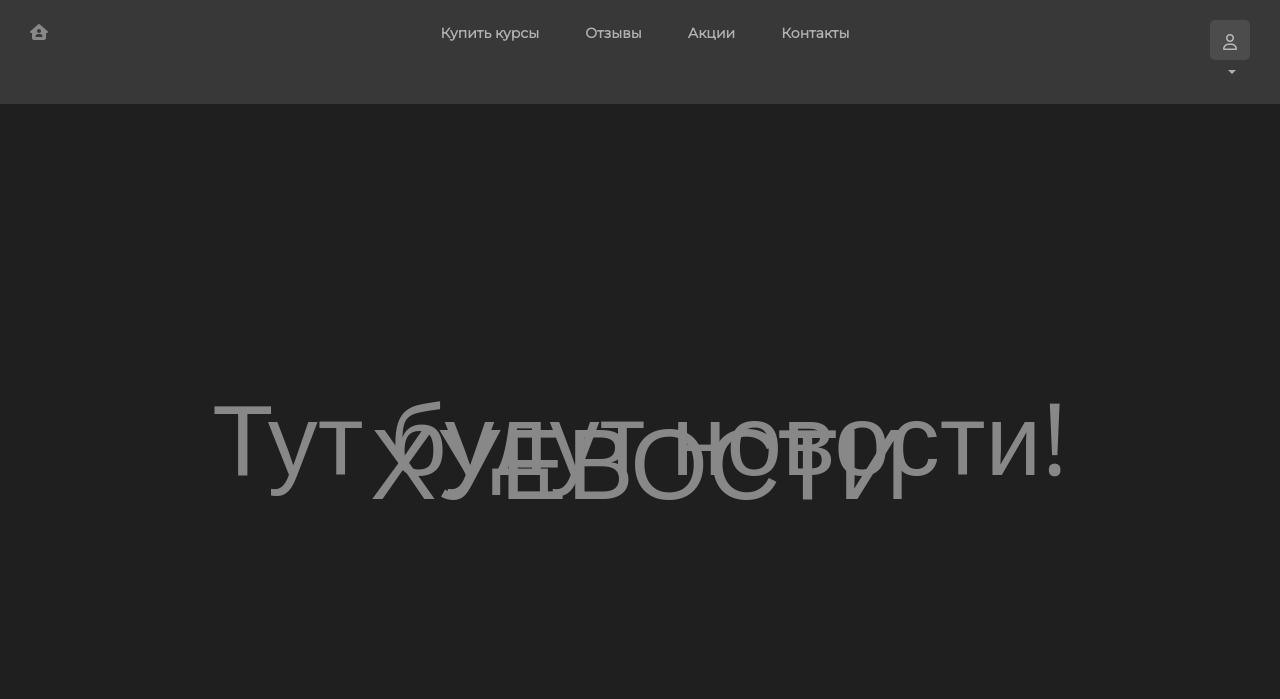
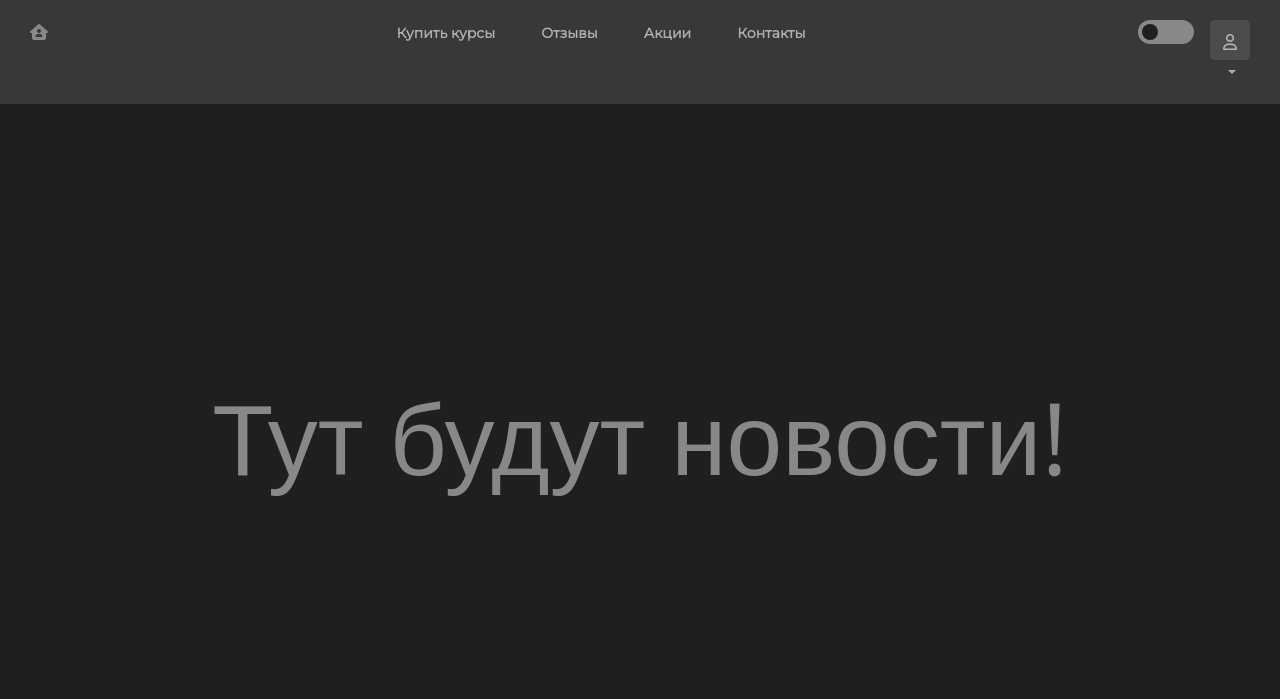
Before and after one commit to Dinol4ik/backend_paltform, a Django app: page / in a window 1280 px wide. Shown: the top 699 px of the page. Run offline with Django 4.2, Linux system fonts and the light colour scheme; data comes from the database, SQL or seed files in the repository.

Commit message:
переключатель работает, цвета не очень(version 1)

```diff
--- /dev/null
+++ b/static/main/js.js
@@ -0,0 +1,58 @@
+// dark - light switcher
+
+const block = document.getElementsByClassName('dark-light-switch')
+const switcher = document.getElementsByClassName('switcher');
+let count_clicker = 0;
+
+//
+// Анимации туда-сюда
+//
+
+const keyframes_right = [
+  { left: '.25em', backgroundColor: 'black'},
+  { left: '2.25em', backgroundColor: 'white'}
+];
+
+const keyframes_left = [
+  { left: '2.25em', backgroundColor: 'white'},
+  { left: '.25em', backgroundColor: 'black' }
+];
+
+//
+// Тайминги
+//
+
+const animate_timing = {
+  duration: 150,
+};
+
+//
+// Event
+//
+
+block[0].addEventListener('click', function () {
+    if (count_clicker % 2 == 0){
+        switcher[0].style.backgroundColor = '#fff';
+        switcher[0].animate(keyframes_right, animate_timing);
+        switcher[0].style.left = '2.25em';
+        //
+        // смена страницы на Светлую
+        document.body.style.color = '#000000';
+        document.getElementsByClassName('header')[0].style.backgroundColor = '#fff';
+        document.getElementsByClassName('header')[0].style.color = '#000000';
+        document.getElementsByClassName('main-content')[0].style.backgroundColor = '#ECF3F5';
+    }
+    else {
+        switcher[0].style.backgroundColor = '#1f1f1f';
+        switcher[0].animate(keyframes_left, animate_timing);
+        switcher[0].style.left = '.25em';
+        //
+        // смена страницы на Темную
+        document.body.style.color = '#888888';
+        document.getElementsByClassName('header')[0].style.backgroundColor = '#383838';
+        document.getElementsByClassName('header')[0].style.color = '#000';
+        document.getElementsByClassName('main-content')[0].style.backgroundColor = '#1f1f1f';
+    }
+
+    count_clicker = count_clicker + 1;
+});
--- a/static/main/style.css
+++ b/static/main/style.css
@@ -215,6 +215,40 @@ padding: 30px 30px 0px 30px;
     justify-content: center;
     align-items: center;
 }
+
+.about-person{
+    display: flex;
+    align-items: start;
+}
+
+.dark-light-switch{
+    width: 3.5rem;
+    height: 1.5rem;
+    margin: 0 1rem;
+}
+
+.background{
+    width: 100%;
+    height: 100%;
+    position: relative;
+    background-color: #888888;
+    border-radius: 1em;
+    cursor: pointer;
+    overflow: hidden;
+}
+
+.switcher{
+    content: '';
+    position: absolute;
+    top: 50%;
+    left: .25em;
+    transform: translateY(-50%);
+    width: 1em;
+    height: 1em;
+    border-radius: 100%;
+    background-color: #1f1f1f;
+}
+
 @media (max-width: 1680px) {
     .about-item {
         padding: 20px 10px 20px 20px;
--- a/templates/main/index.html
+++ b/templates/main/index.html
@@ -4,7 +4,7 @@
 {% endblock %}
 {% block content %}
     <div class="content">
-        Тут будут новости! ХУЕВОСТИ
+        Тут будут новости!
     </div>
     <div class="select-item">
         <div class="items">
--- a/templates/main/layaot.html
+++ b/templates/main/layaot.html
@@ -32,6 +32,11 @@
         </ul>
     </nav>
     <div class="about-person">
+        <div class="dark-light-switch">
+            <div class="background">
+                <div class="switcher"></div>
+            </div>
+        </div>
         <div class="dropdown">
             <a class="btn-secondary dropdown-toggle" href="#" role="button" id="dropdownMenuLink del"
                data-bs-toggle="dropdown" aria-expanded="false">
@@ -69,6 +74,7 @@
         </div>
     </div>
 </footer>
+<script src="{% static 'main/js.js' %}"></script>
 <script src="https://cdn.jsdelivr.net/npm/bootstrap@5.0.2/dist/js/bootstrap.bundle.min.js"
         integrity="sha384-MrcW6ZMFYlzcLA8Nl+NtUVF0sA7MsXsP1UyJoMp4YLEuNSfAP+JcXn/tWtIaxVXM"
         crossorigin="anonymous"></script>
```
